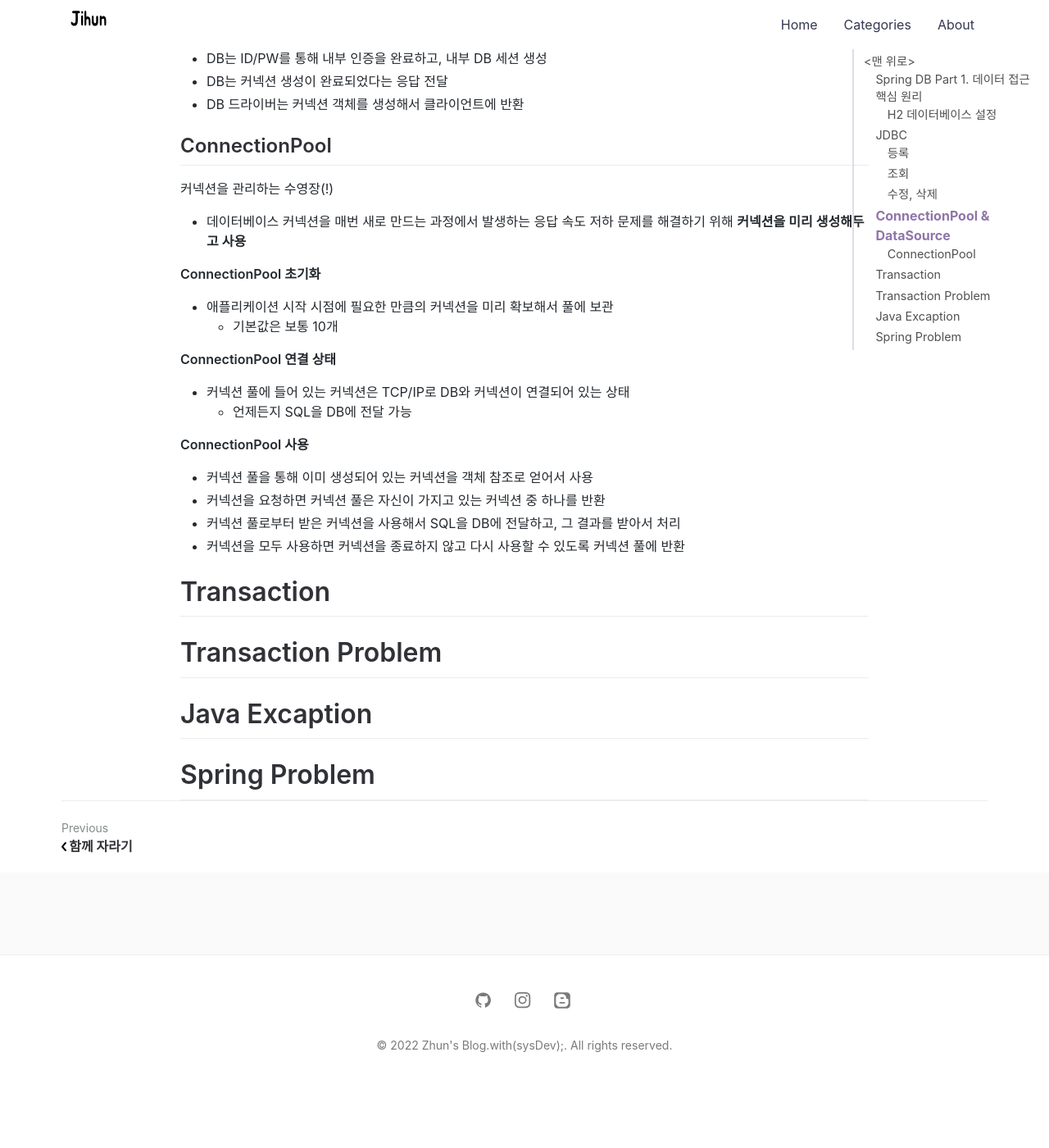
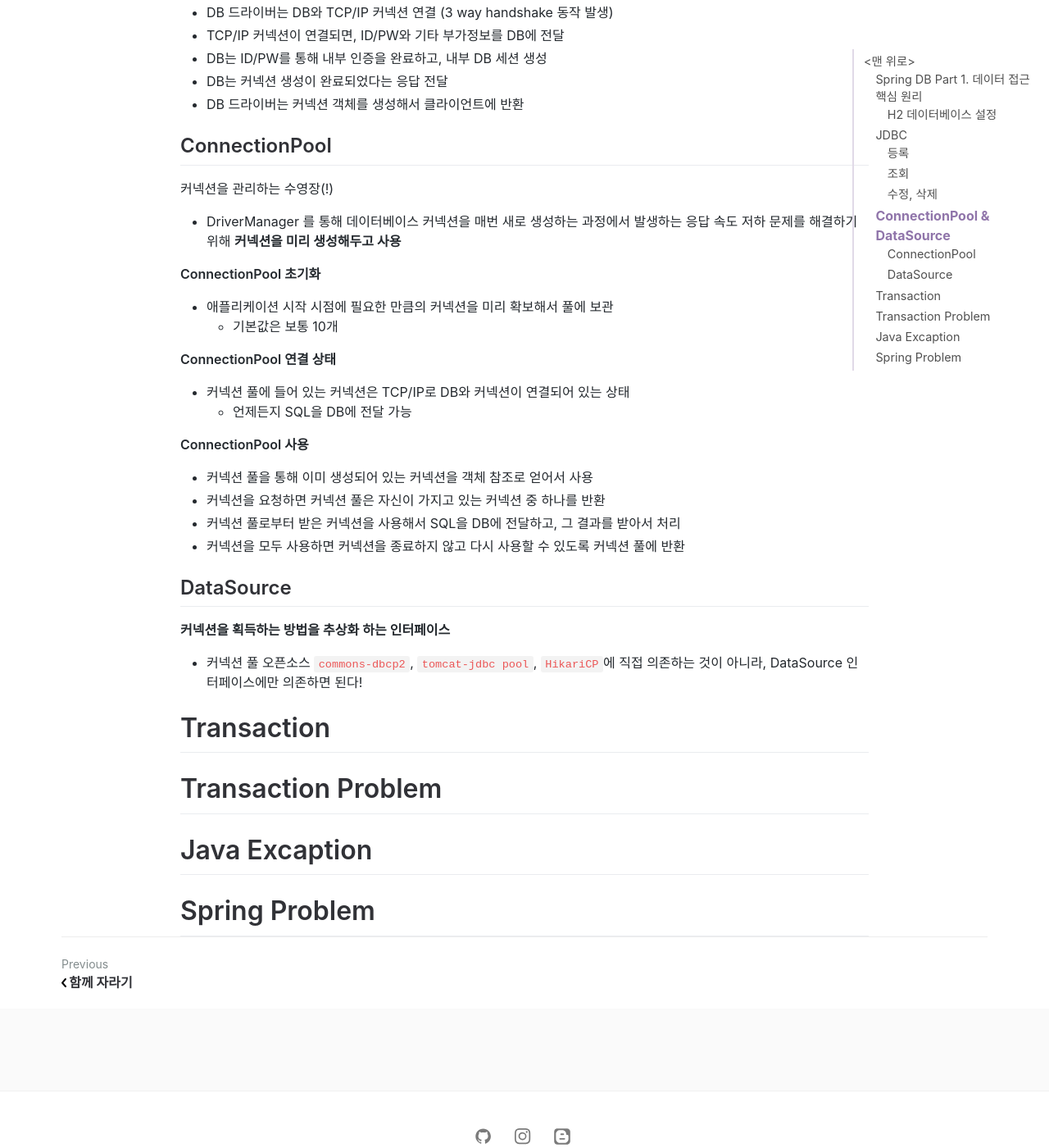
Before and after one commit to jihunparkme/jihunparkme.github.io, a Jekyll site: the page built from _posts/2022-08-08-Spring-DB-Part1.md, in a window 1280 px wide and 1400 px high, scrolled down 5369 px. Shown: the whole window at 82% size. Built offline with Jekyll 4.4.1, drawn with Linux system fonts in a browser that asks for light colours; nearby versions of some CDN libraries; comment, search, counter and statistics services are not loaded; before the commit the page ends 6699 px from its top, so only the background shows below that.

Commit message:
[커넥션풀과 데이터소스] DataSource 이해

```diff
--- a/_posts/2022-08-08-Spring-DB-Part1.md
+++ b/_posts/2022-08-08-Spring-DB-Part1.md
@@ -229,7 +229,7 @@ public void delete(String memberId) throws SQLException {
 
 커넥션을 관리하는 수영장(!)
 
-- 데이터베이스 커넥션을 매번 새로 만드는 과정에서 발생하는 응답 속도 저하 문제를 해결하기 위해 **커넥션을 미리 생성해두고 사용**
+- DriverManager 를 통해 데이터베이스 커넥션을 매번 새로 생성하는 과정에서 발생하는 응답 속도 저하 문제를 해결하기 위해 **커넥션을 미리 생성해두고 사용**
 
 **ConnectionPool 초기화**
 
@@ -248,6 +248,12 @@ public void delete(String memberId) throws SQLException {
 - 커넥션 풀로부터 받은 커넥션을 사용해서 SQL을 DB에 전달하고, 그 결과를 받아서 처리
 - 커넥션을 모두 사용하면 커넥션을 종료하지 않고 다시 사용할 수 있도록 커넥션 풀에 반환
 
+## DataSource
+
+**커넥션을 획득하는 방법을 추상화 하는 인터페이스**
+
+- 커넥션 풀 오픈소스 `commons-dbcp2`, `tomcat-jdbc pool`, `HikariCP`에 직접 의존하는 것이 아니라, DataSource 인터페이스에만 의존하면 된다!
+
 # Transaction
 
 # Transaction Problem
```
